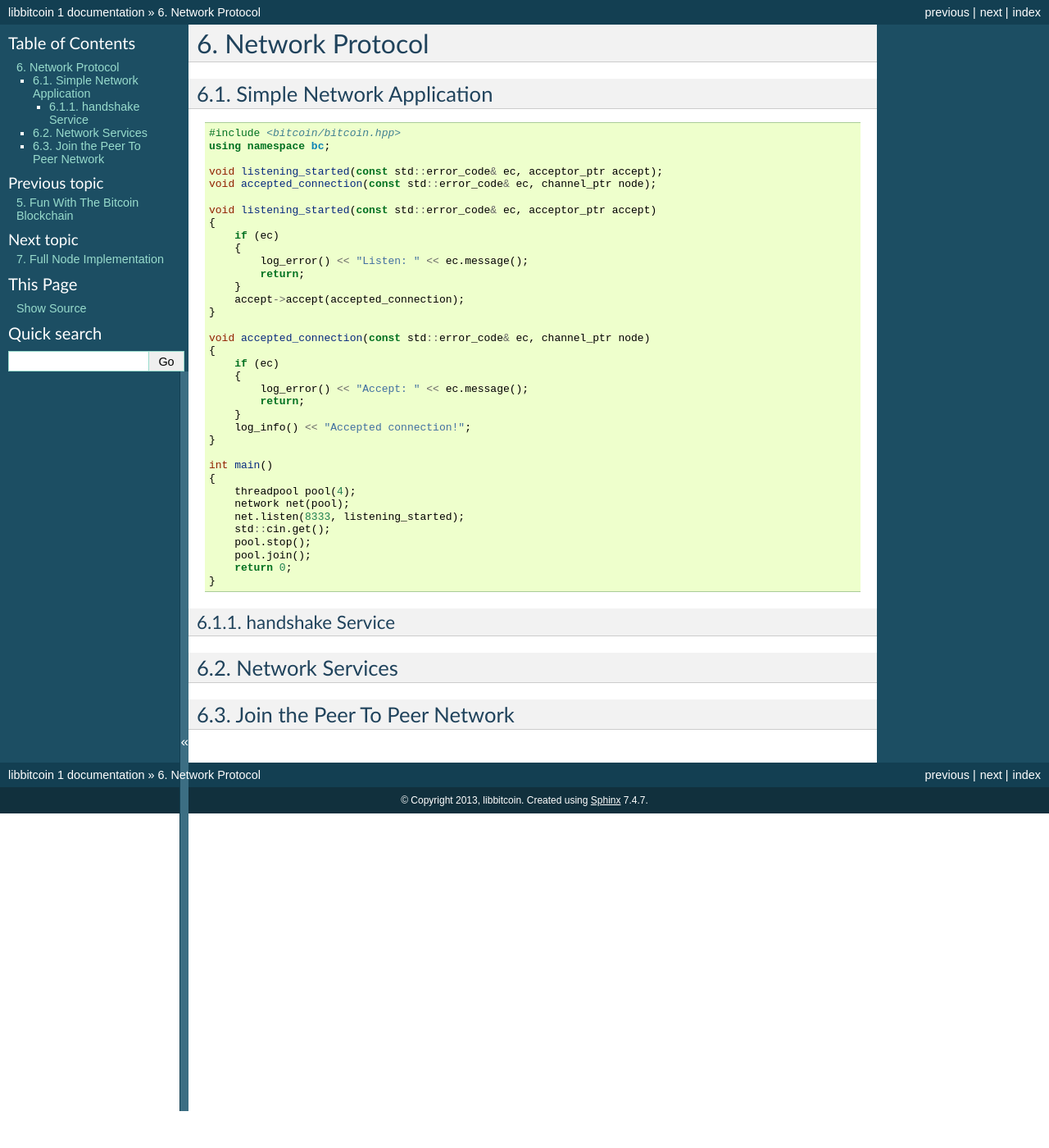
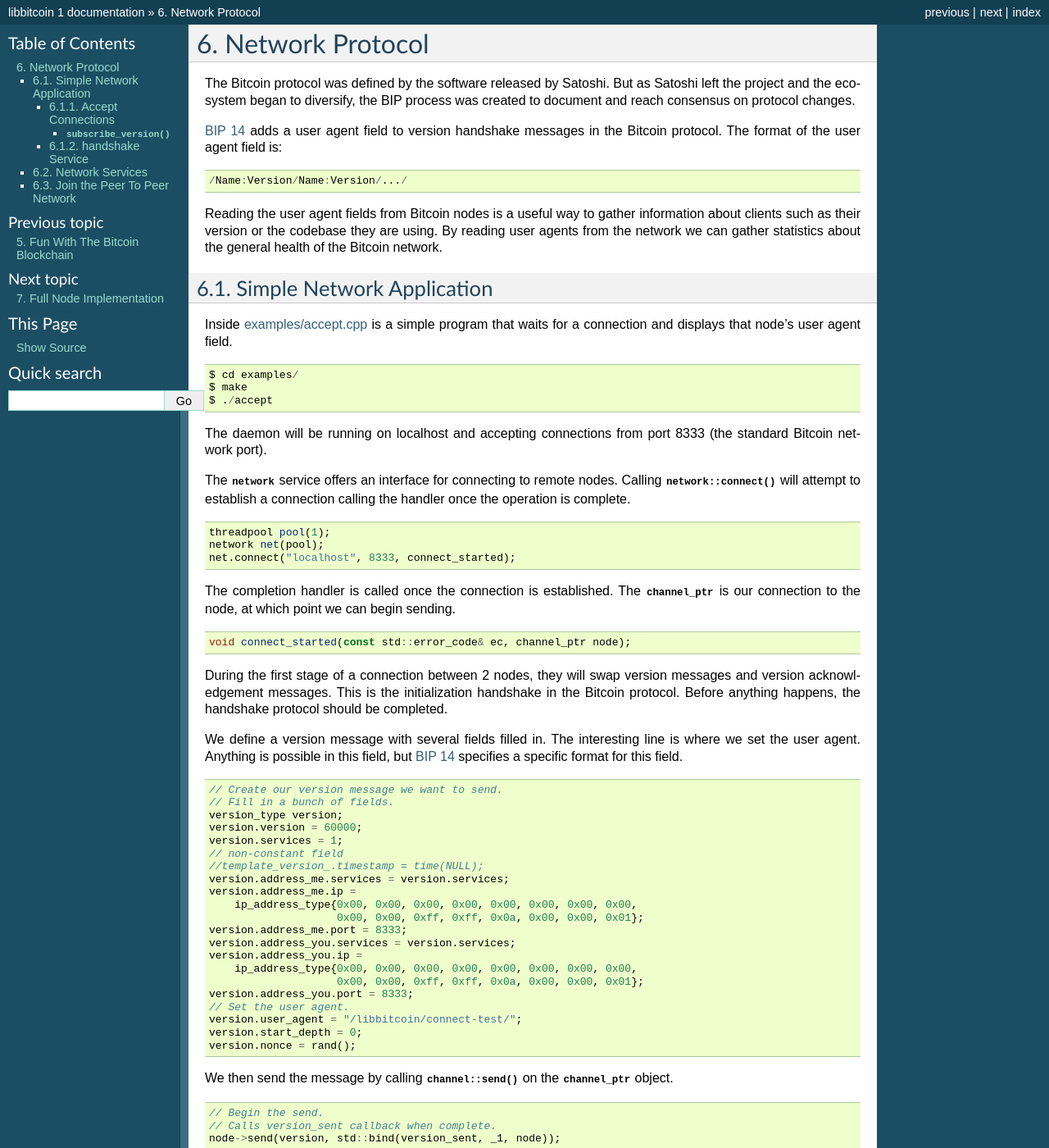
Before and after one commit to libbitcoin/libbitcoin-system, a Sphinx documentation site: the page built from doc/sphinx/network.rst, in a window 1280 px wide and 1400 px high. Shown: the whole window at 82% size. Built offline with Sphinx 7.4.7, drawn with Linux system fonts in a browser that asks for light colours; pages that are not in the unit, such as notebooks, are missing from menus; some of the changed text lies outside the part shown.

Commit message:
doc for accept/connect stuff.

```diff
--- a/doc/sphinx/index.rst
+++ b/doc/sphinx/index.rst
@@ -28,4 +28,6 @@
    examples/initchain
    examples/display-last
    examples/satoshiwords
+   examples/connect
+   examples/accept
    examples/fullnode
--- a/doc/sphinx/introduction.rst
+++ b/doc/sphinx/introduction.rst
@@ -128,3 +128,9 @@
   message from Satoshi.
 * :ref:`fullnode.cpp <examples_fullnode>` is a full node Bitcoin implementation. Blocks and
   unconfirmed transactions are validated.
+
+To run the examples invoke ``make`` in the ``examples/`` directory.
+::
+
+    $ cd examples/
+    $ make
--- a/doc/sphinx/network.rst
+++ b/doc/sphinx/network.rst
@@ -4,28 +4,166 @@
 Network Protocol
 ****************
 
+The Bitcoin protocol was defined by the software released by Satoshi.
+But as Satoshi left the project and the ecosystem began to diversify,
+the BIP process was created to document and reach consensus on protocol
+changes.
+
+`BIP 14 <https://en.bitcoin.it/wiki/BIP_0014>`_ adds a user agent field
+to version handshake messages in the Bitcoin protocol. The format of the
+user agent field is::
+
+    /Name:Version/Name:Version/.../
+
+Reading the user agent fields from Bitcoin nodes is a useful way to gather
+information about clients such as their version or the codebase they are using.
+By reading user agents from the network we can gather statistics about the
+general health of the Bitcoin network.
+
 Simple Network Application
 ==========================
 
+Inside :ref:`examples/accept.cpp <examples_accept>` is a simple program that
+waits for a connection and displays that node's user agent field.
 ::
 
-    #include <bitcoin/bitcoin.hpp>
-    using namespace bc;
+    $ cd examples/
+    $ make
+    $ ./accept
 
-    void listening_started(const std::error_code& ec, acceptor_ptr accept);
-    void accepted_connection(const std::error_code& ec, channel_ptr node);
+The daemon will be running on localhost and accepting connections from port
+8333 (the standard Bitcoin network port).
+
+The :class:`network` service offers an interface for connecting to remote
+nodes. Calling :func:`network::connect` will attempt to establish a connection
+calling the handler once the operation is complete.
+::
+
+    threadpool pool(1);
+    network net(pool);
+    net.connect("localhost", 8333, connect_started);
+
+The completion handler is called once the connection is established.
+The :class:`channel_ptr` is our connection to the node, at which point
+we can begin sending.
+::
+
+    void connect_started(const std::error_code& ec, channel_ptr node);
+
+During the first stage of a connection between 2 nodes, they will swap
+version messages and version acknowledgement messages. This is the
+initialization handshake in the Bitcoin protocol. Before anything happens,
+the handshake protocol should be completed.
+
+We define a version message with several fields filled in. The interesting line
+is where we set the user agent. Anything is possible in this field, but
+`BIP 14 <https://en.bitcoin.it/wiki/BIP_0014>`_ specifies a specific format
+for this field.
+::
+
+    // Create our version message we want to send.
+    // Fill in a bunch of fields.
+    version_type version;
+    version.version = 60000;
+    version.services = 1;
+    // non-constant field
+    //template_version_.timestamp = time(NULL);
+    version.address_me.services = version.services;
+    version.address_me.ip =
+        ip_address_type{0x00, 0x00, 0x00, 0x00, 0x00, 0x00, 0x00, 0x00,
+                        0x00, 0x00, 0xff, 0xff, 0x0a, 0x00, 0x00, 0x01};
+    version.address_me.port = 8333;
+    version.address_you.services = version.services;
+    version.address_you.ip =
+        ip_address_type{0x00, 0x00, 0x00, 0x00, 0x00, 0x00, 0x00, 0x00,
+                        0x00, 0x00, 0xff, 0xff, 0x0a, 0x00, 0x00, 0x01};
+    version.address_you.port = 8333;
+    // Set the user agent.
+    version.user_agent = "/libbitcoin/connect-test/";
+    version.start_depth = 0;
+    version.nonce = rand();
+
+We then send the message by calling :func:`channel::send` on the
+:class:`channel_ptr` object.
+::
+
+    // Begin the send.
+    // Calls version_sent callback when complete.
+    node->send(version, std::bind(version_sent, _1, node));
+
+The full source code listing can be found in :ref:`examples_connect`.
+
+Accept Connections
+------------------
+
+To accept connections, we begin a listen operation which returns an
+:class:`acceptor_ptr`. Then we call :func:`acceptor::accept` which calls
+our provided callback when a new connection is made to our node.
+::
+
+    net.listen(8333, listening_started);
+
+::
 
     void listening_started(const std::error_code& ec, acceptor_ptr accept)
     {
-        if (ec)
-        {
-            log_error() << "Listen: " << ec.message();
-            return;
-        }
+        // ...
+        // Accept first connection.
         accept->accept(accepted_connection);
     }
 
     void accepted_connection(const std::error_code& ec, channel_ptr node)
+    {
+        // ...
+    }
+
+This initiates the accept, but once a connection is established, the
+:class:`acceptor` stops. We therefore need to call :func:`acceptor::accept`
+to keep listening for new connections.
+
+We pass the :class:`acceptor_ptr` by binding it as an argument to the callback
+for when a new connection is accepted.
+::
+
+    void listening_started(const std::error_code& ec, acceptor_ptr accept)
+    {
+        // ...
+        // Accept first connection.
+        accept->accept(
+            std::bind(accepted_connection, _1, _2, accept));
+    }
+
+    void accepted_connection(const std::error_code& ec, channel_ptr node,
+        acceptor_ptr accept)
+    {
+        // ...
+        log_info() << "Accepted connection!";
+        // Keep accepting more connections.
+        accept->accept(
+            std::bind(accepted_connection, _1, _2, accept));
+    }
+
+We want to be notified of version messages from the host and display the
+user agent.
+
+.. cpp:function:: void channel::subscribe_version(receive_version_handler handle_receive)
+
+   Subscribe to version messages from the node. Unsubscribes when the message
+   is received. To stay subscribed, call this method again inside the
+   receiving handler.
+   ::
+
+    void handle_receive(
+        const std::error_code& ec,  // Status of operation
+        const version_type& tx      // Version message
+    );
+
+We use this method to receive a single version message, and print the
+user agent field.
+::
+
+    void accepted_connection(const std::error_code& ec, channel_ptr node,
+        acceptor_ptr accept)
     {
         if (ec)
         {
@@ -33,21 +171,29 @@
             return;
         }
         log_info() << "Accepted connection!";
+        // Now we need to keep it alive otherwise the connection is closed.
+        node->subscribe_version(
+            std::bind(version_received, _1, _2, node));
+        // Keep accepting more connections.
+        accept->accept(
+            std::bind(accepted_connection, _1, _2, accept));
     }
 
-    int main()
+    void version_received(const std::error_code& ec, const version_type& version,
+        channel_ptr node)
     {
-        threadpool pool(4);
-        network net(pool);
-        net.listen(8333, listening_started);
-        std::cin.get();
-        pool.stop();
-        pool.join();
-        return 0;
+        // error::service_stopped means the connection was closed.
+        if (ec == error::service_stopped)
+            return;
+        else if (ec)
+        {
+            log_error() << "Version message: " << ec.message();
+            return;
+        }
+        log_info() << "User agent: " << version.user_agent;
     }
 
-
-.. read user agent.
+See :ref:`examples_connect` for the full source code.
 
 handshake Service
 -----------------
```
Also changed, not shown: doc/sphinx/examples/accept.rst (added, +8 -0 lines), doc/sphinx/examples/connect.rst (added, +70 -0 lines), 2 other files.
